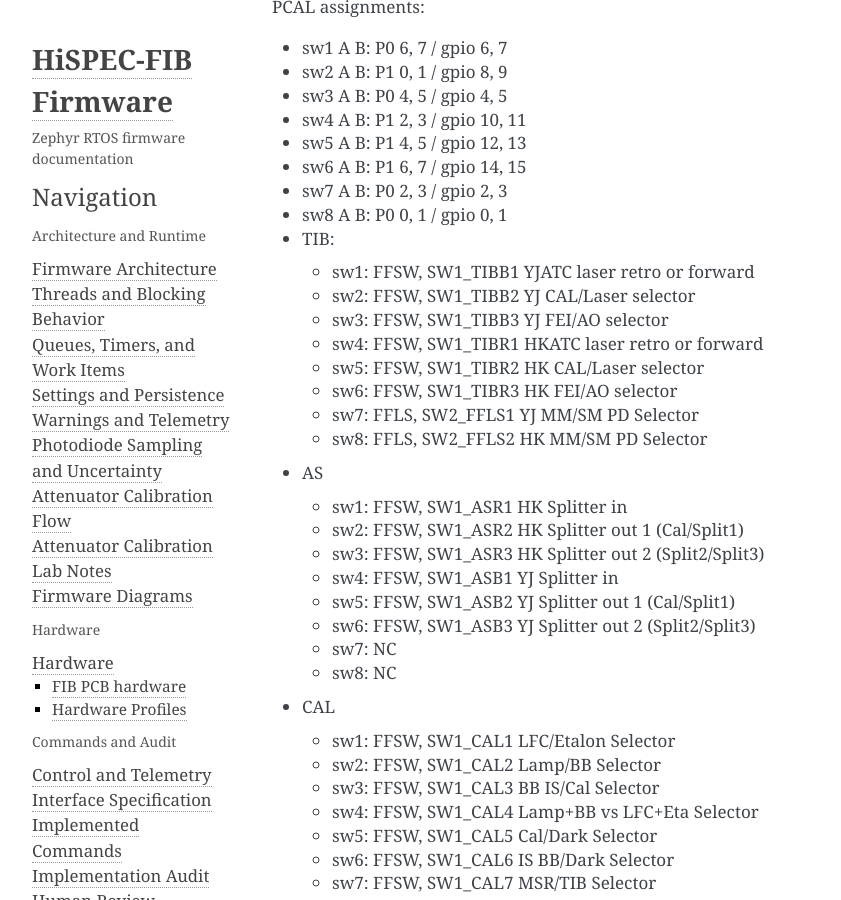
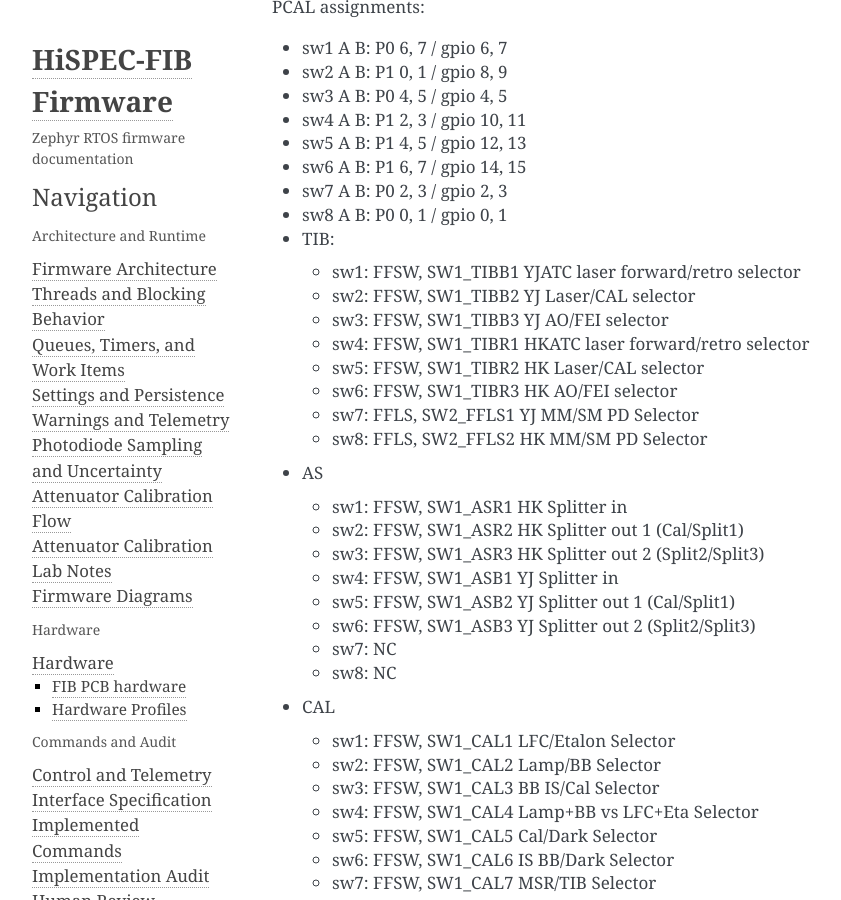
Before and after one commit to COO-Utilities/hispec-tib, a Sphinx documentation site: the page built from doc/hardware.md, in a window 1280 px wide and 900 px high, scrolled down 2183 px. Shown: the whole window, without its empty margins (148-989 px from the left). Built offline with Sphinx 7.4.7, drawn with Linux system fonts in a browser that asks for light colours.

Commit message:
Rename `*_cal_laser` to `*_laser_cal` across codebase and documentation.

```diff
--- a/doc/hardware.md
+++ b/doc/hardware.md
@@ -86,12 +86,12 @@
   - sw8 A B: P0 0, 1 / gpio 0, 1
 
 - TIB:
-  - sw1: FFSW, SW1_TIBB1 YJATC laser retro or forward
-  - sw2: FFSW, SW1_TIBB2 YJ CAL/Laser selector
-  - sw3: FFSW, SW1_TIBB3 YJ FEI/AO selector
-  - sw4: FFSW, SW1_TIBR1 HKATC laser retro or forward
-  - sw5: FFSW, SW1_TIBR2 HK CAL/Laser selector
-  - sw6: FFSW, SW1_TIBR3 HK FEI/AO selector
+  - sw1: FFSW, SW1_TIBB1 YJATC laser forward/retro selector
+  - sw2: FFSW, SW1_TIBB2 YJ Laser/CAL selector
+  - sw3: FFSW, SW1_TIBB3 YJ AO/FEI selector
+  - sw4: FFSW, SW1_TIBR1 HKATC laser forward/retro selector
+  - sw5: FFSW, SW1_TIBR2 HK Laser/CAL selector
+  - sw6: FFSW, SW1_TIBR3 HK AO/FEI selector
   - sw7: FFLS, SW2_FFLS1 YJ MM/SM PD Selector
   - sw8: FFLS, SW2_FFLS2 HK MM/SM PD Selector
 - AS
```
Also changed, not shown: doc/commands.md (+5 -5 lines), doc/hardware_profiles.md (+2 -2 lines), 4 other files.
